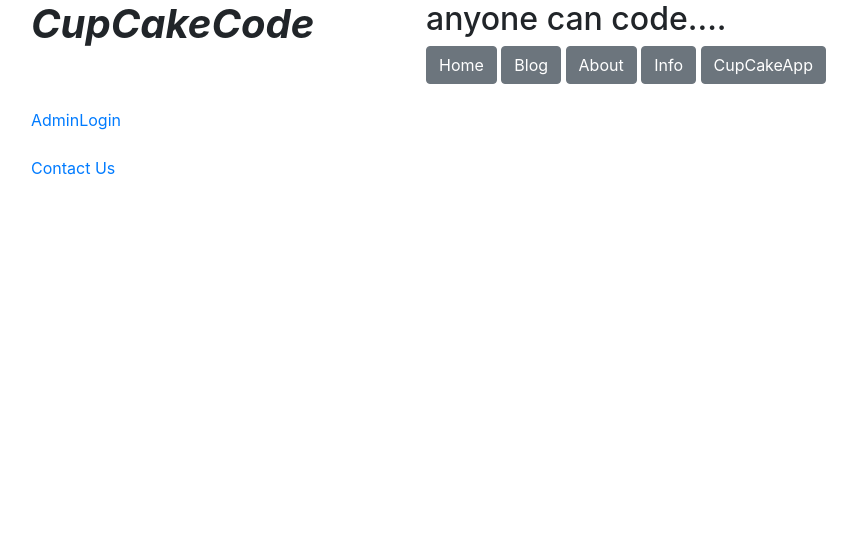
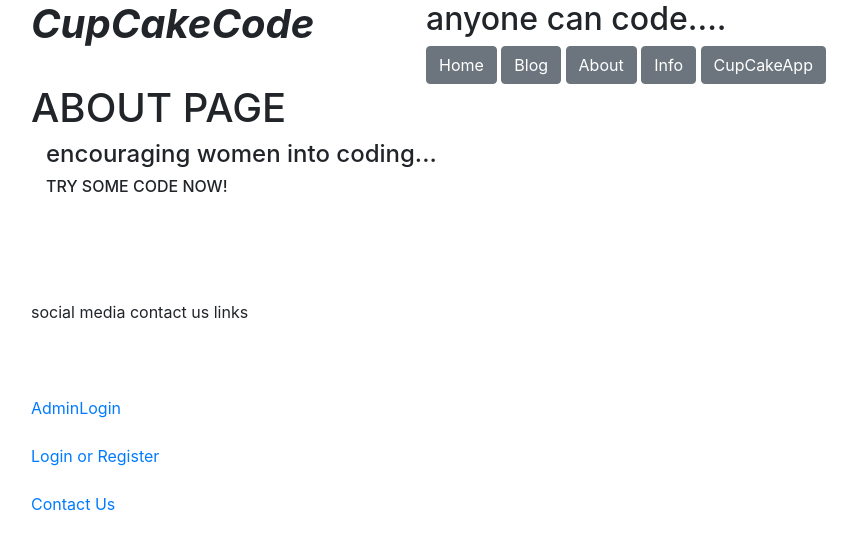
Before and after one commit to Csspalding/Django2-Project, a Django app: page //about in a window 1280 px wide. Shown: the top 550 px of the page, without its empty margins (54-911 px from the left). Run offline with Django 3.2, Linux system fonts and the light colour scheme; some libraries are stand-ins or nearby versions.

Commit message:
About page link is working

```diff
--- a/CupCakeCode/Templates/CupCakeCode/about.html
+++ b/CupCakeCode/Templates/CupCakeCode/about.html
@@ -2,13 +2,17 @@
 {#author Cass July 8th 2019#}
 
 {% block content %}
-<h6> ABOUT PAGE </h6>
+
 {#DO I NEED THIS PAGE OR IS IT DETAILS ON HOME PAGE???#}
 
-
+    <h1> ABOUT PAGE </h1>
     <h4 class = "container">encouraging women into coding...</h4>
     <h6 class = "container"><n></n><n></n>TRY SOME CODE NOW!</h6>
     <h6 class = "centre-align blue lighten-4", class="container centre-align"></h6>
+
+    <br>
+    <br>
+    <br>
 
 
 
--- a/CupCakeCode/Templates/CupCakeCode/info.html
+++ b/CupCakeCode/Templates/CupCakeCode/info.html
@@ -3,8 +3,9 @@
 {# this is written with jinja2 code for MaterialiseCSS between brackets with modulars  #}
 {# this is a loop in jinga to list the posts and add a click/hyperlink the right one #}
 {% block content %}
-<h6> info PAGE </h6>
 
+    <h1> info PAGE of TOOLS</h1>
+    <br>
     <h4 class = "container">everything you need to get started...</h4>
     <h6 class = "container">List of tools</h6>
     <h2> buttons for different tools books/tutorials/courses </h2>
--- a/CupCakeCode/Templates/CupCakeCode/layout.html
+++ b/CupCakeCode/Templates/CupCakeCode/layout.html
@@ -35,7 +35,7 @@ from bootstrap 4 CSS getting started link is copied from the CND box. Note there
     <div class="container">
     <h2>anyone can code....</h2>
     <!--row of buttons-->
-         <a href=" " class="btn btn-secondary" role="button">Home</a>
+         <a href="/home" class="btn btn-secondary" role="button">Home</a>
          <a href="/posts" class="btn btn-secondary" role="button">Blog</a>
          <a href="/about" class="btn btn-secondary" role="button">About</a>
          <a href="/info" class="btn btn-secondary" role="button">Info</a>
@@ -46,13 +46,19 @@ from bootstrap 4 CSS getting started link is copied from the CND box. Note there
 </header>
 
 
-    <div class = "container">
-
-<!--add Login todo link
-todo add another footer.html footer wrapper jinja layout for all pages-->
+<div class = "container">
+{% block content %}
+{% endblock %}
+</div>
+<div class = "container">
+<!--This is the footer layout for all pages-->
         <br>
-
+        <br>
+        <br>
         <a style = "display:block" class="center-align" href="/admin" >AdminLogin</a>
+        <br>
+        <!-- todo Login href-->
+        <a style = "display:block" class="center-align" href="#" >Login or Register</a>
         <br>
         <a style = "display:block" class="center-align" href="/contact" >Contact Us</a>
     </div>
```
